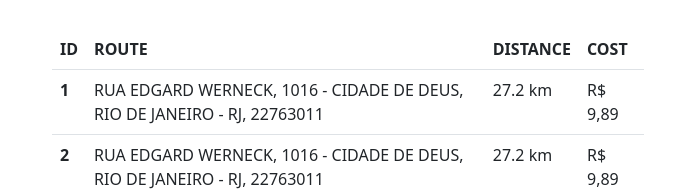
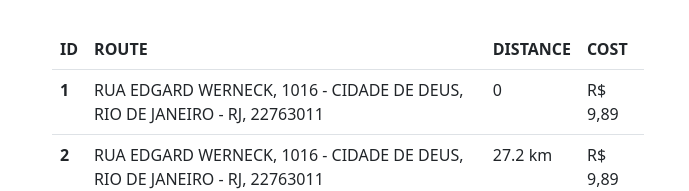
Before and after one commit to jdenari/routing-software, a Vue app: page / in a window 1280 px wide. Shown: the part 371-562 px from the top of the page, without its empty margins (292-981 px from the left). Built offline with nearby package versions, Linux system fonts and the light colour scheme.

Commit message:
calculated-distance-vuex-working

```diff
--- a/src/components/InputAddress.vue
+++ b/src/components/InputAddress.vue
@@ -119,7 +119,7 @@
                 axios
                 .get('http://dev.virtualearth.net/REST/V1/routes/Driving?wp.0=' + this.address.origin + '&wp.1=' + this.address.destiny + '/&key=' + this.bindKey)
                 .then(response => {
-                    console.log(this.calculateDistance = response.data['resourceSets'][0]['resources'][0]['travelDistance'])
+                    this.$store.state.distancia = response.data['resourceSets'][0]['resources'][0]['travelDistance']
                 })
             },
             addAddressField() {
--- a/src/components/TableAddress.vue
+++ b/src/components/TableAddress.vue
@@ -11,9 +11,9 @@
             </thead>
             <tbody>
                 <tr>
-                <th scope="row">1</th>
+                <th scope="row"> 1 </th>
                 <td>RUA EDGARD WERNECK, 1016 - CIDADE DE DEUS, RIO DE JANEIRO - RJ, 22763011</td>
-                <td>27.2 km</td>
+                <td> {{ $store.state.distancia}} </td>
                 <td>R$ 9,89</td>
                 </tr>
                 <tr>
--- a/src/store/index.js
+++ b/src/store/index.js
@@ -2,6 +2,7 @@ import { createStore } from 'vuex'
 
 export default createStore({
   state: {
+    distancia: 0
   },
   getters: {
   },
```
